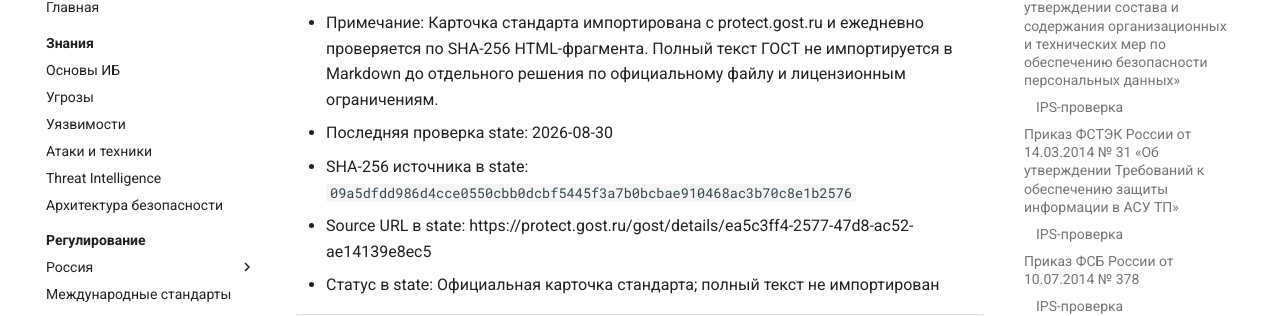
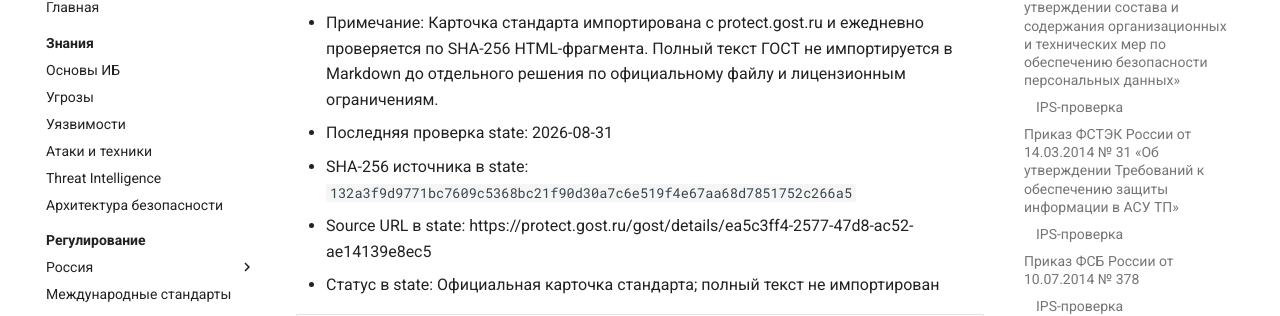
Before and after one commit to lexxand/base.cyberpractice, an MkDocs documentation site: the page built from docs/regulation/source-audits/latest.md, in a window 1280 px wide and 1400 px high, scrolled down 21099 px. Shown: the part 137-453 px from the top of the window. Built offline with MkDocs 1.6.1 and Material for MkDocs 9.7.7, drawn with Linux system fonts in a browser that asks for light colours; comment, search, counter and statistics services are not loaded; some of the changed text lies outside the part shown.

Commit message:
Update regulation documents

```diff
--- a/docs/regulation/source-audits/latest.md
+++ b/docs/regulation/source-audits/latest.md
@@ -25,7 +25,7 @@
 - Дата: 18.02.2013
 - Почему не full-text: импортирована официальная карточка/страница метаданных; полный текст документа в этом источнике не опубликован или требует отдельного официального источника
 - Примечание: IPS по дате/номеру не возвращает базовый приказ. БДУ ФСТЭК содержит официальную карточку и ссылку на страницу ФСТЭК, но не полный текст; из текущей среды fstec.ru не отвечает до таймаута.
-- Последняя проверка state: 2026-08-30
+- Последняя проверка state: 2026-08-31
 - SHA-256 источника в state: `f2c23305524846b1c8c054cd6985fbaff0f54a555542a569019ec31441c80859`
 - Source URL в state: https://bdu.fstec.ru/documents/20
 - Статус в state: Официальная карточка; полный текст не импортирован
@@ -53,7 +53,7 @@
 - Дата: 14.03.2014
 - Почему не full-text: импортирована официальная карточка/страница метаданных; полный текст документа в этом источнике не опубликован или требует отдельного официального источника
 - Примечание: IPS по дате/номеру не возвращает базовый приказ. БДУ ФСТЭК содержит официальную карточку и ссылку на страницу ФСТЭК, но не полный текст; из текущей среды fstec.ru не отвечает до таймаута.
-- Последняя проверка state: 2026-08-30
+- Последняя проверка state: 2026-08-31
 - SHA-256 источника в state: `bde7a02e6a9b5151785ae05dbd035d5f210283bb8f64c2ccbf1acc86d1763c97`
 - Source URL в state: https://bdu.fstec.ru/documents/25
 - Статус в state: Официальная карточка; полный текст не импортирован
@@ -81,7 +81,7 @@
 - Дата: 10.07.2014
 - Почему не full-text: импортирована официальная карточка/страница метаданных; полный текст документа в этом источнике не опубликован или требует отдельного официального источника
 - Примечание: Официальная статья ФСБ от 21.06.2016 содержит приказ № 378 в перечне действующих нормативно-методических документов. Полный текст приказа в статье не опубликован, поэтому страница не помечается как полный текст приказа.
-- Последняя проверка state: 2026-08-30
+- Последняя проверка state: 2026-08-31
 - SHA-256 источника в state: `7068967ea45bd56edf3eb3327f0187da727bb2c35feceb9241a00d945f8358b3`
 - Source URL в state: http://www.fsb.ru/fsb/science/single.htm!id%3D10437725%40fsbResearchart.html
 - Статус в state: Официальная карточка/статья ФСБ; полный текст приказа не импортирован
@@ -108,7 +108,7 @@
 - Дата: 05.02.2021
 - Почему не full-text: импортирована официальная карточка/страница метаданных; полный текст документа в этом источнике не опубликован или требует отдельного официального источника
 - Примечание: БДУ ФСТЭК содержит официальную карточку и ссылку на страницу ФСТЭК, но не полный текст; из текущей среды fstec.ru не отвечает до таймаута.
-- Последняя проверка state: 2026-08-30
+- Последняя проверка state: 2026-08-31
 - SHA-256 источника в state: `612878f7868ab38429458fafb7932e9a74ccde5c9c2b0273f675f99b56e6cdd4`
 - Source URL в state: https://bdu.fstec.ru/documents/18
 - Статус в state: Официальная карточка; полный текст не импортирован
@@ -134,7 +134,7 @@
 - Дата: 25.11.2025
 - Почему не full-text: есть официальные ссылки-кандидаты, но полный официальный источник пока не получен и не захэширован
 - Примечание: Нужна официальная страница/файл ФСТЭК для полного импорта. Из текущей среды fstec.ru не отвечает до TCP/HTTPS timeout; вторичные источники не используются.
-- Последняя проверка state: 2026-08-30
+- Последняя проверка state: 2026-08-31
 - Статус в state: Требует проверки
 
 | Ссылка | Результат | Детали |
@@ -157,7 +157,7 @@
 - Дата: 12.05.2026
 - Почему не full-text: есть официальные ссылки-кандидаты, но полный официальный источник пока не получен и не захэширован
 - Примечание: Нужна официальная страница/файл ФСТЭК для полного импорта. Из текущей среды fstec.ru не отвечает до TCP/HTTPS timeout; вторичные источники не используются.
-- Последняя проверка state: 2026-08-30
+- Последняя проверка state: 2026-08-31
 - Статус в state: Требует проверки
 
 | Ссылка | Результат | Детали |
@@ -180,7 +180,7 @@
 - Дата: 05.09.2013
 - Почему не full-text: есть официальные ссылки-кандидаты, но полный официальный источник пока не получен и не захэширован
 - Примечание: IPS по дате/номеру не возвращает приказ № 996. Документ исторический: требования обезличивания заменены приказом Роскомнадзора № 140 от 19.06.2025. Официальный поисковый индекс показывает региональную страницу Роскомнадзора с записью о приказе № 996 и регистрацией Минюста № 29935, но из текущей среды rkn.gov.ru/digital.gov.ru не отвечают до TCP/HTTPS timeout; вторичные источники не используются.
-- Последняя проверка state: 2026-08-30
+- Последняя проверка state: 2026-08-31
 - Статус в state: Исторический документ; требуется проверка замещения приказом № 140
 
 | Ссылка | Результат | Детали |
@@ -208,7 +208,7 @@
 - Дата: 22.01.2025
 - Почему не full-text: зафиксирован официальный файл и его SHA-256; полный текст файла не извлекается в Markdown до добавления отдельного repeatable extractor
 - Примечание: Официальный источник cbr.ru отдает документ как PDF. Файл фиксируется по SHA-256 и проверяется ежедневно; текст PDF в Markdown не извлекается.
-- Последняя проверка state: 2026-08-30
+- Последняя проверка state: 2026-08-31
 - SHA-256 источника в state: `ba8dfe621ce781ac447d2aa3f2aae6dd25ca117901c6191a11365983d8e23e02`
 - Source URL в state: https://www.cbr.ru/crosscut/lawacts/file/9945
 - Content-Type файла в state: `application/pdf`
@@ -237,7 +237,7 @@
 - Дата: 17.04.2019
 - Почему не full-text: зафиксирован официальный файл и его SHA-256; полный текст файла не извлекается в Markdown до добавления отдельного repeatable extractor
 - Примечание: Официальный источник cbr.ru отдает документ как PDF. Файл фиксируется по SHA-256 и проверяется ежедневно; текст PDF в Markdown не извлекается.
-- Последняя проверка state: 2026-08-30
+- Последняя проверка state: 2026-08-31
 - SHA-256 источника в state: `1f719f7da5b64a8d4848b08b5d3212e9a472658d8d437484bf80d4ccecdb987e`
 - Source URL в state: https://www.cbr.ru/ref/analytics/na_vr/file/812
 - Content-Type файла в state: `application/pdf`
@@ -265,7 +265,7 @@
 - Дата: 30.01.2025
 - Почему не full-text: зафиксирован официальный файл и его SHA-256; полный текст файла не извлекается в Markdown до добавления отдельного repeatable extractor
 - Примечание: Поиск Банка России возвращает № 851-П от 30.01.2025. Официальный источник cbr.ru отдает документ как PDF. Файл фиксируется по SHA-256 и проверяется ежедневно; текст PDF в Markdown не извлекается.
-- Последняя проверка state: 2026-08-30
+- Последняя проверка state: 2026-08-31
 - SHA-256 источника в state: `e1f634070c57c71dd85f550466d35fed608f48886c5710b8566811c4425b0cbd`
 - Source URL в state: https://www.cbr.ru/ref/analytics/na_vr/file/6262
 - Content-Type файла в state: `application/pdf`
@@ -293,7 +293,7 @@
 - Дата: 24.10.2024
 - Почему не full-text: импортирована официальная карточка/страница метаданных; полный текст документа в этом источнике не опубликован или требует отдельного официального источника
 - Примечание: Карточка стандарта импортирована с protect.gost.ru и ежедневно проверяется по SHA-256 HTML-фрагмента. Полный текст ГОСТ не импортируется в Markdown до отдельного решения по официальному файлу и лицензионным ограничениям.
-- Последняя проверка state: 2026-08-30
+- Последняя проверка state: 2026-08-31
 - SHA-256 источника в state: `840872e804c1e9ad1e963dff5cb05b7210a419bb9f4177edfc6fb975b5b9ee02`
 - Source URL в state: https://protect.gost.ru/gost/details/f3818925-a96f-4f55-96e9-46b44720ee64
 - Статус в state: Официальная карточка стандарта; полный текст не импортирован
@@ -319,7 +319,7 @@
 - Дата: 2021
 - Почему не full-text: импортирована официальная карточка/страница метаданных; полный текст документа в этом источнике не опубликован или требует отдельного официального источника
 - Примечание: Карточка стандарта импортирована с protect.gost.ru и ежедневно проверяется по SHA-256 HTML-фрагмента. Полный текст ГОСТ не импортируется в Markdown до отдельного решения по официальному файлу и лицензионным ограничениям.
-- Последняя проверка state: 2026-08-30
+- Последняя проверка state: 2026-08-31
 - SHA-256 источника в state: `cc2ca816e54097b952e1cc4b86a9f1675af7e1bb64b4eb9817c10fc6468231a1`
 - Source URL в state: https://protect.gost.ru/gost/details/c584277d-3b7d-4459-96bb-f6441a0ecc98
 - Статус в state: Официальная карточка стандарта; полный текст не импортирован
@@ -345,7 +345,7 @@
 - Дата: 2022
 - Почему не full-text: импортирована официальная карточка/страница метаданных; полный текст документа в этом источнике не опубликован или требует отдельного официального источника
 - Примечание: Карточка стандарта импортирована с protect.gost.ru и ежедневно проверяется по SHA-256 HTML-фрагмента. Полный текст ГОСТ не импортируется в Markdown до отдельного решения по официальному файлу и лицензионным ограничениям.
-- Последняя проверка state: 2026-08-30
+- Последняя проверка state: 2026-08-31
 - SHA-256 источника в state: `72fd2926b33965cd673271492e9c1b2318466b8eb76d8cec41939c28fed5e73e`
 - Source URL в state: https://protect.gost.ru/gost/details/d5008460-671b-4563-9388-d1d0f9ecdbbf
 - Статус в state: Официальная карточка стандарта; полный текст не импортирован
@@ -371,7 +371,7 @@
 - Дата: 2022
 - Почему не full-text: импортирована официальная карточка/страница метаданных; полный текст документа в этом источнике не опубликован или требует отдельного официального источника
 - Примечание: Карточка стандарта импортирована с protect.gost.ru и ежедневно проверяется по SHA-256 HTML-фрагмента. Полный текст ГОСТ не импортируется в Markdown до отдельного решения по официальному файлу и лицензионным ограничениям.
-- Последняя проверка state: 2026-08-30
+- Последняя проверка state: 2026-08-31
 - SHA-256 источника в state: `4af1459b3c21c8f6038c87b88c4730ca364359198f27f41fe23a66157b4da5bf`
 - Source URL в state: https://protect.gost.ru/gost/details/3dcc47c2-d28d-4a0d-a7cc-6f4ad8609b7c
 - Статус в state: Официальная карточка стандарта; полный текст не импортирован
@@ -397,7 +397,7 @@
 - Дата: 2022
 - Почему не full-text: импортирована официальная карточка/страница метаданных; полный текст документа в этом источнике не опубликован или требует отдельного официального источника
 - Примечание: Карточка стандарта импортирована с protect.gost.ru и ежедневно проверяется по SHA-256 HTML-фрагмента. Полный текст ГОСТ не импортируется в Markdown до отдельного решения по официальному файлу и лицензионным ограничениям.
-- Последняя проверка state: 2026-08-30
+- Последняя проверка state: 2026-08-31
 - SHA-256 источника в state: `b12d33693a55f971990884d5b4e4d7a0bebbf690e23bfcc7e7f2df4d515ddaee`
 - Source URL в state: https://protect.gost.ru/gost/details/45281d05-ebb9-4819-ae17-f8efa45b69fa
 - Статус в state: Официальная карточка стандарта; полный текст не импортирован
@@ -423,7 +423,7 @@
 - Дата: 2022
 - Почему не full-text: импортирована официальная карточка/страница метаданных; полный текст документа в этом источнике не опубликован или требует отдельного официального источника
 - Примечание: Карточка стандарта импортирована с protect.gost.ru и ежедневно проверяется по SHA-256 HTML-фрагмента. Полный текст ГОСТ не импортируется в Markdown до отдельного решения по официальному файлу и лицензионным ограничениям.
-- Последняя проверка state: 2026-08-30
+- Последняя проверка state: 2026-08-31
 - SHA-256 источника в state: `39290405e945f0693cedfa4c679093470021663af33da8bbad4d62ebeb21db85`
 - Source URL в state: https://protect.gost.ru/gost/details/5eb2da92-c6e0-46ef-b260-051a7b6daf09
 - Статус в state: Официальная карточка стандарта; полный текст не импортирован
@@ -449,7 +449,7 @@
 - Дата: 2024
 - Почему не full-text: импортирована официальная карточка/страница метаданных; полный текст документа в этом источнике не опубликован или требует отдельного официального источника
 - Примечание: Карточка стандарта импортирована с protect.gost.ru и ежедневно проверяется по SHA-256 HTML-фрагмента. Полный текст ГОСТ не импортируется в Markdown до отдельного решения по официальному файлу и лицензионным ограничениям.
-- Последняя проверка state: 2026-08-30
+- Последняя проверка state: 2026-08-31
 - SHA-256 источника в state: `bce1ad2cfd506c58f92b92ac9c9b728680e299d899b9f5c8a54813c1a3f9f1e2`
 - Source URL в state: https://protect.gost.ru/gost/details/01dbad89-c066-4afe-887d-19e66b116949
 - Статус в state: Официальная карточка стандарта; полный текст не импортирован
@@ -475,7 +475,7 @@
 - Дата: 28.01.2014
 - Почему не full-text: импортирована официальная карточка/страница метаданных; полный текст документа в этом источнике не опубликован или требует отдельного официального источника
 - Примечание: Карточка стандарта импортирована с protect.gost.ru и ежедневно проверяется по SHA-256 HTML-фрагмента. Полный текст ГОСТ не импортируется в Markdown до отдельного решения по официальному файлу и лицензионным ограничениям.
-- Последняя проверка state: 2026-08-30
+- Последняя проверка state: 2026-08-31
 - SHA-256 источника в state: `b33c0fae254f23702bf89420ae39869a624648380c847d1ff751aa7188f041f2`
 - Source URL в state: https://protect.gost.ru/gost/details/833cf1bb-c3db-4a87-a37e-3b513c006ed6
 - Статус в state: Официальная карточка стандарта; полный текст не импортирован
@@ -501,8 +501,8 @@
 - Дата: 2018
 - Почему не full-text: импортирована официальная карточка/страница метаданных; полный текст документа в этом источнике не опубликован или требует отдельного официального источника
 - Примечание: Карточка стандарта импортирована с protect.gost.ru и ежедневно проверяется по SHA-256 HTML-фрагмента. Полный текст ГОСТ не импортируется в Markdown до отдельного решения по официальному файлу и лицензионным ограничениям.
-- Последняя проверка state: 2026-08-30
-- SHA-256 источника в state: `09a5dfdd986d4cce0550cbb0dcbf5445f3a7b0bcbae910468ac3b70c8e1b2576`
+- Последняя проверка state: 2026-08-31
+- SHA-256 источника в state: `132a3f9d9771bc7609c5368bc21f90d30a7c6e519f4e67aa68d7851752c266a5`
 - Source URL в state: https://protect.gost.ru/gost/details/ea5c3ff4-2577-47d8-ac52-ae14139e8ec5
 - Статус в state: Официальная карточка стандарта; полный текст не импортирован
 
@@ -527,7 +527,7 @@
 - Дата: 2018
 - Почему не full-text: импортирована официальная карточка/страница метаданных; полный текст документа в этом источнике не опубликован или требует отдельного официального источника
 - Примечание: Карточка стандарта импортирована с protect.gost.ru и ежедневно проверяется по SHA-256 HTML-фрагмента. Полный текст ГОСТ не импортируется в Markdown до отдельного решения по официальному файлу и лицензионным ограничениям.
-- Последняя проверка state: 2026-08-30
+- Последняя проверка state: 2026-08-31
 - SHA-256 источника в state: `1425ac0b15818c249d4dcf0aa13cb74bad6efdde76eac42d6757216eee84497b`
 - Source URL в state: https://protect.gost.ru/gost/details/52ca9e86-3363-496b-a822-992c5e2623d3
 - Статус в state: Официальная карточка стандарта; полный текст не импортирован
@@ -553,7 +553,7 @@
 - Дата: 09.06.2012
 - Почему не full-text: зафиксирован официальный файл и его SHA-256; полный текст файла не извлекается в Markdown до добавления отдельного repeatable extractor
 - Примечание: На cbr.ru есть HTML-страница 382-П, но ссылка полного документа внутри страницы ведет на PDF. Файл фиксируется по SHA-256 и проверяется ежедневно; текст PDF в Markdown не извлекается.
-- Последняя проверка state: 2026-08-30
+- Последняя проверка state: 2026-08-31
 - SHA-256 источника в state: `5f301e0d732549321d10eba4e9cf50208002731f8d2afba280b7587621b3a7b9`
 - Source URL в state: https://www.cbr.ru/Queries/UniDbQuery/File/85920?fileId=-1&scope=1350
 - Content-Type файла в state: `application/pdf`
@@ -582,7 +582,7 @@
 - Дата: 20.04.2021
 - Почему не full-text: зафиксирован официальный файл и его SHA-256; полный текст файла не извлекается в Markdown до добавления отдельного repeatable extractor
 - Примечание: Официальный источник cbr.ru отдает документ как PDF. Файл фиксируется по SHA-256 и проверяется ежедневно; текст PDF в Markdown не извлекается.
-- Последняя проверка state: 2026-08-30
+- Последняя проверка state: 2026-08-31
 - SHA-256 источника в state: `20a6eb9af75885c1821d30ba147950761c1e92c67107bb09614a6fa9f1269e6c`
 - Source URL в state: https://www.cbr.ru/ref/analytics/na_vr/file/2334
 - Content-Type файла в state: `application/pdf`
```
